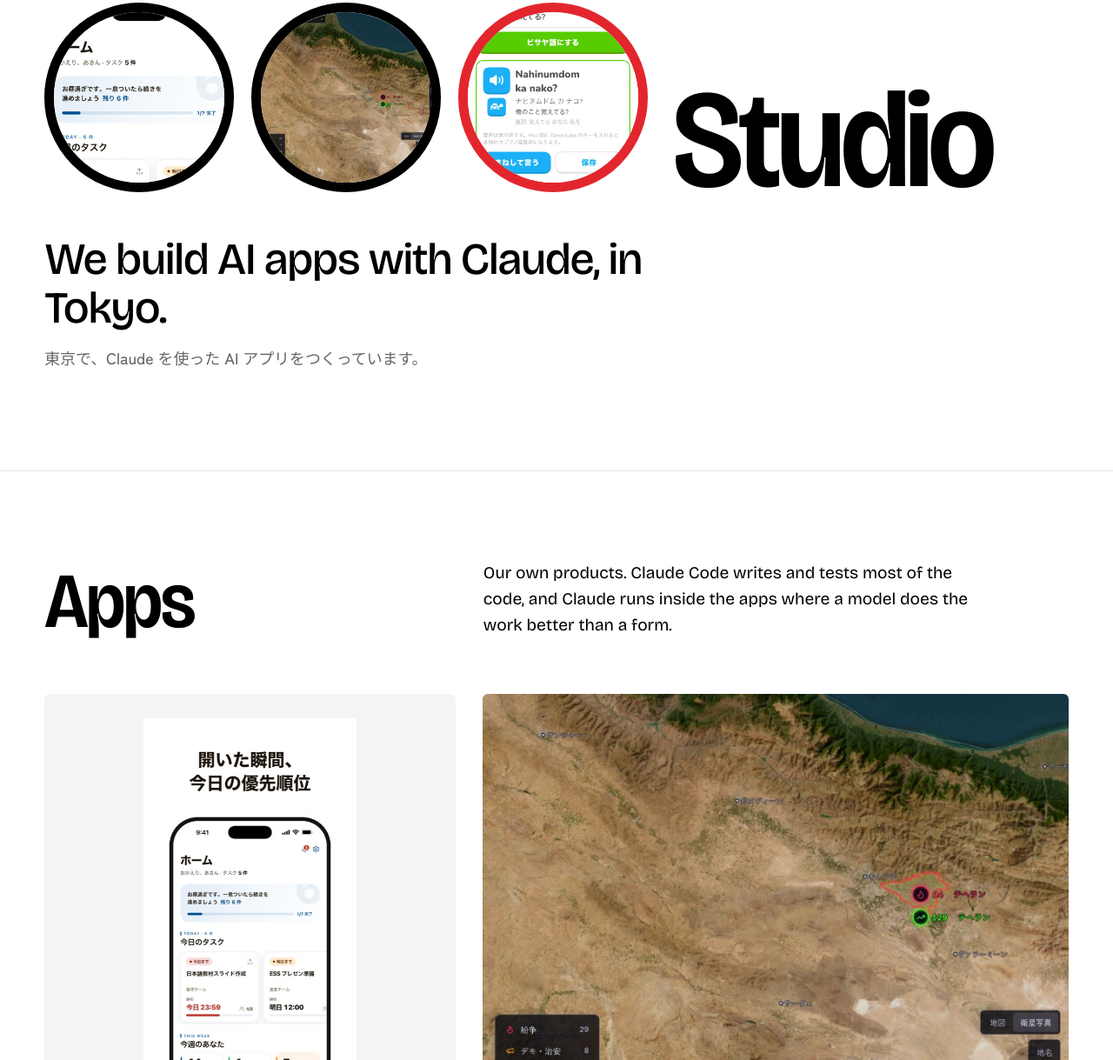
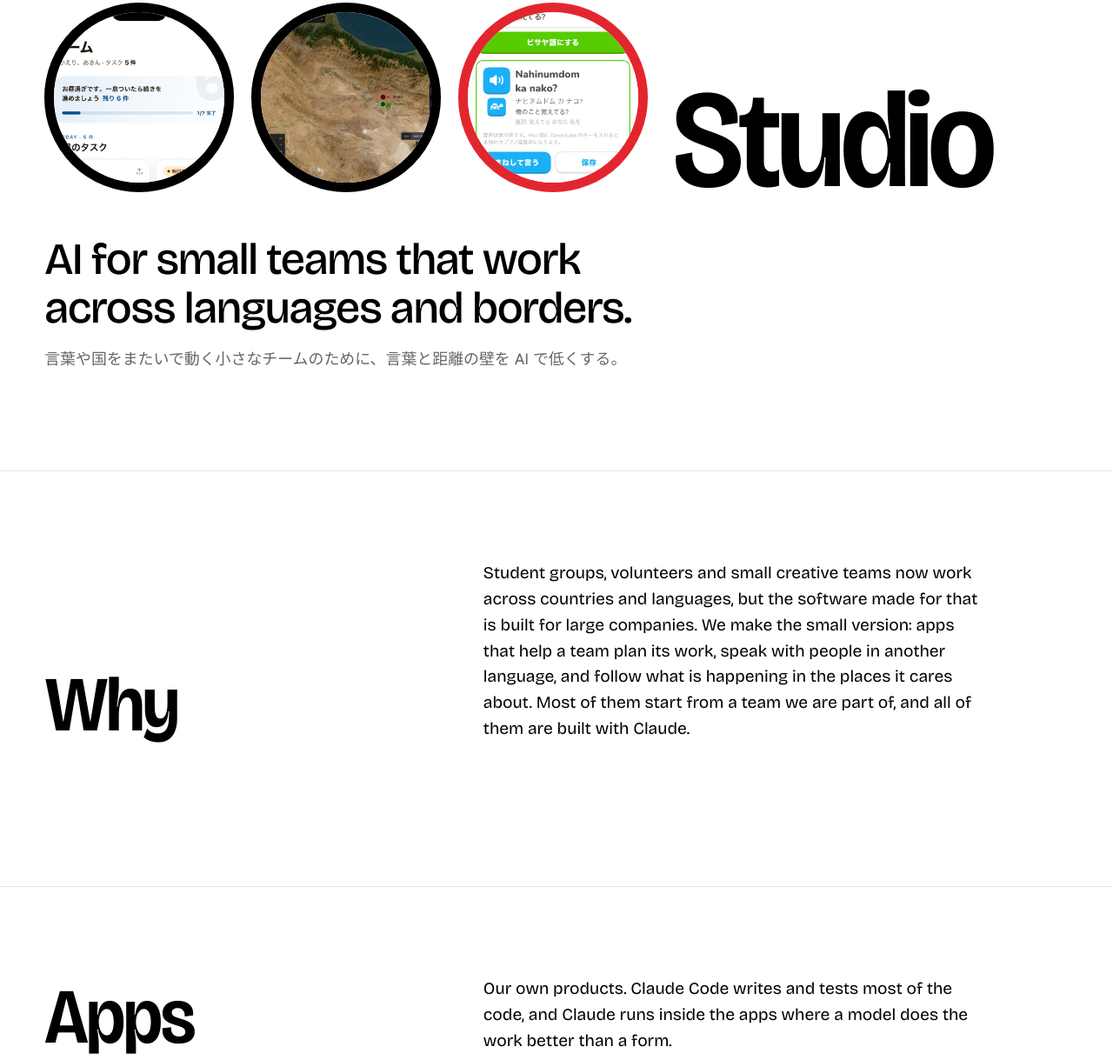
Before and after one commit to Yitao-Ding/ooo-studio, a plain HTML site: page index.html in a window 1280 px wide. Shown: the part 139-1358 px from the top of the page at 87% size. Drawn offline with nearby package versions, Linux system fonts and the light colour scheme.

Commit message:
Add mission: AI for small teams across languages and borders

```diff
--- a/index.html
+++ b/index.html
@@ -4,9 +4,9 @@
 <meta charset="utf-8">
 <meta name="viewport" content="width=device-width, initial-scale=1, viewport-fit=cover">
 <title>OOO Studio</title>
-<meta name="description" content="OOO Studio builds AI apps with Claude in Tokyo.">
+<meta name="description" content="OOO Studio builds AI for small teams that work across languages and borders. Tokyo, built with Claude.">
 <meta property="og:title" content="OOO Studio">
-<meta property="og:description" content="AI apps built with Claude, in Tokyo.">
+<meta property="og:description" content="AI for small teams that work across languages and borders.">
 <meta property="og:image" content="https://ooo-studio.jp/img/o_globe.jpg">
 <meta name="color-scheme" content="light">
 <meta name="theme-color" content="#ffffff">
@@ -132,8 +132,15 @@
     <span class="o"><img src="img/o_bitaw.jpg" alt=""></span>
     <span class="word" aria-hidden="true">Studio</span>
   </h1>
-  <p class="lede">We build AI apps with Claude, in Tokyo.</p>
-  <p class="lede-ja ja">東京で、Claude を使った AI アプリをつくっています。</p>
+  <p class="lede">AI for small teams that work across languages and borders.</p>
+  <p class="lede-ja ja">言葉や国をまたいで動く小さなチームのために、言葉と距離の壁を AI で低くする。</p>
+</section>
+
+<section class="sec" id="why">
+  <div class="sec-head">
+    <h2>Why</h2>
+    <p>Student groups, volunteers and small creative teams now work across countries and languages, but the software made for that is built for large companies. We make the small version: apps that help a team plan its work, speak with people in another language, and follow what is happening in the places it cares about. Most of them start from a team we are part of, and all of them are built with Claude.</p>
+  </div>
 </section>
 
 <section class="sec" id="apps">
```
